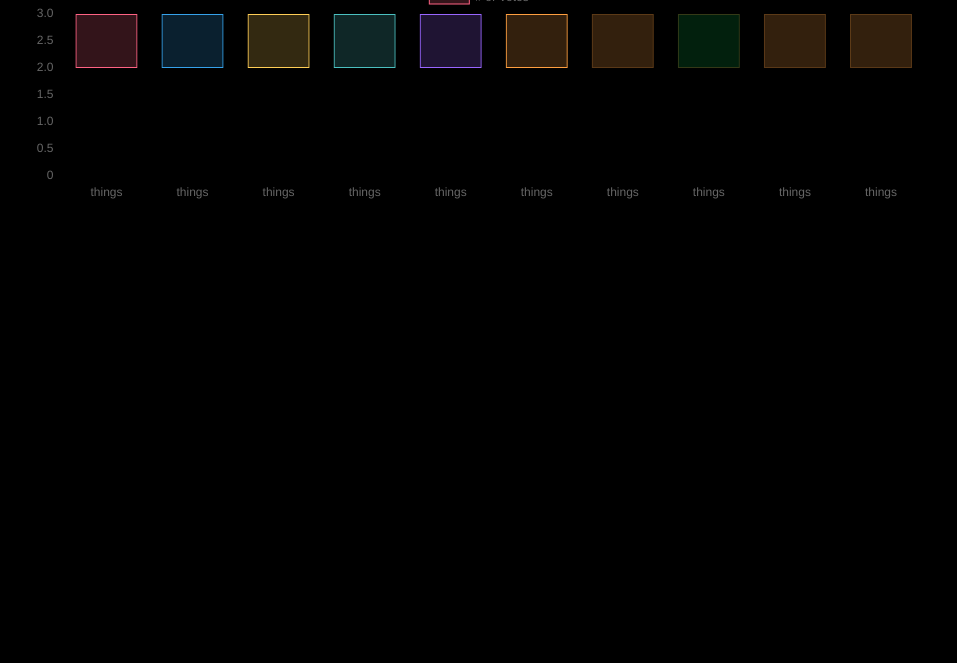
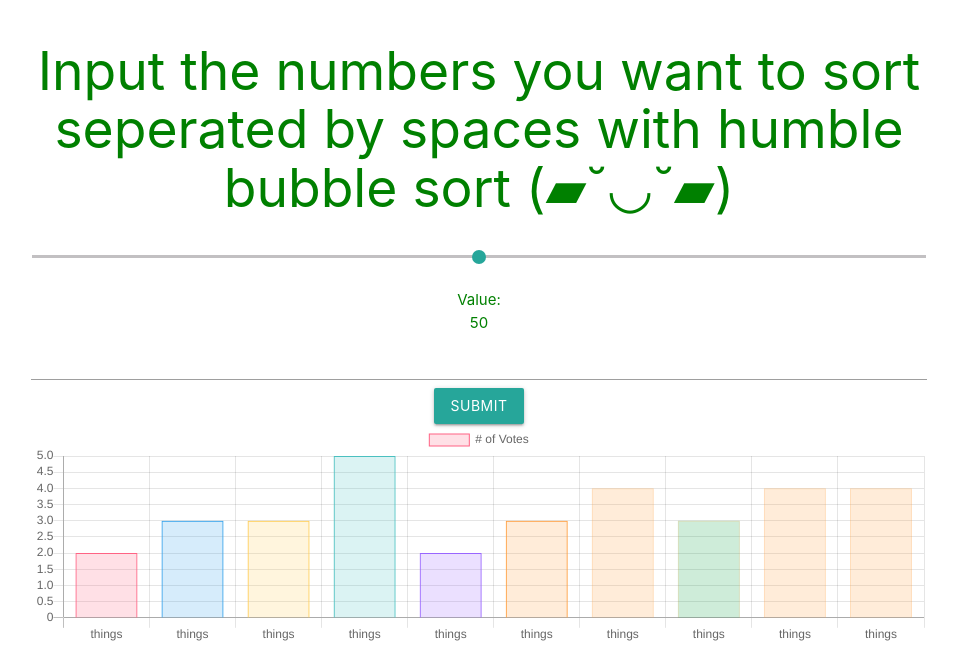
Before and after one commit to shyaboi/muhsortingalgos, a Flask app: page /bubbleSort in a window 1280 px wide. Shown: the part 452-1115 px from the top of the page, without its empty margins (161-1118 px from the left). Before the commit the page ends 651 px from the top, so only its background shows below. Run offline with Flask 2, Linux system fonts and the light colour scheme.

Commit message:
added materilize and a slider for random selection of numbers ;

```diff
--- a/static/js.js
+++ b/static/js.js
@@ -1,17 +1,29 @@
 var derta = [325, 333, 533, 452, 222, 344, 554, 366, 454, 634]
-
+var datts = [[12, 333, 3, 5, 2, 3,554,3,454,634],[13, 343, 33, 5, 44444444, 3,554,3,454,634],[325, 333, 533, 452, 222, 344,554,366,454,634],[2, 3, 3, 5, 2, 3,4,3,4,4]]
 var dertLen = derta.length
 
-// $( "#butt" ).click(()=> {
-  //   var str = $("#inpuut").val();
-  //   $.post("/", {"myData": datts},(data)=> {
-    //       $.each(data, function( index, value ) {
-      //           $( ".result" ).append(`<li>[${value}] : Array itteration index#: ${index}</li>`);
-      //         });
-      //   // console.log(data)
-      //   console.log(str)
-      // });
-      // })
+var slider = document.getElementById("test5");
+var slideVal = document.getElementById('val')
+// var output = document.getElementById("demo");
+// output.innerHTML = slider.value;
+
+slider.oninput = function() {
+  console.log(this.value)
+  slideVal.innerHTML = this.value
+}
+
+
+$( "#butt" ).click(()=> {
+  console.log(slideVal.innerHTML)
+    var str = $("#inpuut").val();
+    $.post("/", {"myData": str},(data)=> {
+          $.each(data, function( index, value ) {
+                $( ".result" ).append(`<li>[${value}] : Array itteration index#: ${index}</li>`);
+              });
+        // console.log(data)
+        console.log(str)
+      });
+      })
       var ctx = document.getElementById('myChart').getContext('2d');
       var myChart = new Chart(ctx, {
         type: 'bar',
@@ -81,13 +93,12 @@ var dertLen = derta.length
           });
           chart.update();
         }
-        var dattss = [[12, 333, 3, 5, 2, 3,554,3,454,634],[13, 343, 33, 5, 44444444, 3,554,3,454,634],[325, 333, 533, 452, 222, 344,554,366,454,634],[2, 3, 3, 5, 2, 3,4,3,4,4]]
    var two =  [2, 3, 3, 5, 2, 3,4,3,4,4]
 
     setTimeout(() => {
         for (let i = 0; i < two.length; i++) {
-
-          addData(myChart, 'things', two)
+            let twoo = two[i]
+          addData(myChart, 'things', twoo)
 
         }
       },4000);
--- a/static/style.css
+++ b/static/style.css
@@ -1,6 +1,6 @@
 body{
 text-align: center;
-    background: #000;
+    /* background: #000; */
     color: green;
 }
 
--- a/templates/bubsort.html
+++ b/templates/bubsort.html
@@ -1,14 +1,25 @@
 <!DOCTYPE html>
 <html lang="en">
   <head>
-    <meta charset="UTF-8">
-    <meta name="viewport" content="width=device-width, initial-scale=1.0">
-    <script src="https://code.jquery.com/jquery-3.5.1.js" integrity="sha256-QWo7LDvxbWT2tbbQ97B53yJnYU3WhH/C8ycbRAkjPDc=" crossorigin="anonymous"></script>
-    <link rel="stylesheet" href="../static/style.css">
+    <meta charset="UTF-8" />
+    <meta name="viewport" content="width=device-width, initial-scale=1.0" />
+    <script
+      src="https://code.jquery.com/jquery-3.5.1.js"
+      integrity="sha256-QWo7LDvxbWT2tbbQ97B53yJnYU3WhH/C8ycbRAkjPDc="
+      crossorigin="anonymous"
+    ></script>
+    <link rel="stylesheet" href="../static/style.css" />
     <!-- Compiled and minified CSS -->
-    <link rel="stylesheet" href="https://cdnjs.cloudflare.com/ajax/libs/materialize/1.0.0/css/materialize.min.css">
+    <link
+      rel="stylesheet"
+      href="https://cdnjs.cloudflare.com/ajax/libs/materialize/1.0.0/css/materialize.min.css"
+    />
     <!-- chart js cdn -->
-    <script src="https://cdnjs.cloudflare.com/ajax/libs/Chart.js/2.9.3/Chart.min.js" integrity="sha512-s+xg36jbIujB2S2VKfpGmlC3T5V2TF3lY48DX7u2r9XzGzgPsa6wTpOQA7J9iffvdeBN0q9tKzRxVxw1JviZPg==" crossorigin="anonymous"></script>
+    <script
+      src="https://cdnjs.cloudflare.com/ajax/libs/Chart.js/2.9.3/Chart.min.js"
+      integrity="sha512-s+xg36jbIujB2S2VKfpGmlC3T5V2TF3lY48DX7u2r9XzGzgPsa6wTpOQA7J9iffvdeBN0q9tKzRxVxw1JviZPg=="
+      crossorigin="anonymous"
+    ></script>
     <!-- Compiled and minified JavaScript -->
     <script src="https://cdnjs.cloudflare.com/ajax/libs/materialize/1.0.0/js/materialize.min.js"></script>
 
@@ -17,18 +28,42 @@
   <body>
     <div class="container">
       <h1>Humble Bubble Sort</h1>
-    <!-- <iframe width="560" height="315" src="https://www.youtube.com/embed/Cq7SMsQBEUw" frameborder="0" allow="accelerometer; autoplay; clipboard-write; encrypted-media; gyroscope; picture-in-picture" allowfullscreen> </iframe> -->
+      <iframe
+        width="560"
+        height="315"
+        src="https://www.youtube.com/embed/Cq7SMsQBEUw"
+        frameborder="0"
+        allow="accelerometer; autoplay; clipboard-write; encrypted-media; gyroscope; picture-in-picture"
+        allowfullscreen
+      >
+      </iframe>
       <!-- <form method="POST"> -->
-        <h2>Input the group of numbers you want to sort with humble bubble sort (▰˘◡˘▰)</h2>
-        <input id="inpuut" name="text">
-        <button id="butt" class="btn waves-effect waves-light" type="submit" name="action">Submit
+      <h2>
+        Input the numbers you want to sort seperated by spaces with humble
+        bubble sort (▰˘◡˘▰)
+      </h2>
+      <form action="#">
+        <p class="range-field">
+          <input type="range" id="test5" min="0" max="100" />
+        </p>
+        <div>
+          Value:
+          <div id="val">50</div>
+        </div>
+      </form>
+      <input id="inpuut" name="text" />
+      <button
+        id="butt"
+        class="btn waves-effect waves-light"
+        type="submit"
+        name="action"
+      >
+        Submit
       </button>
       <canvas id="myChart" width="400" height="100"></canvas>
       <!-- </form> -->
-    <ul  class="result">
-</ul>
+      <ul class="result"></ul>
     </div>
   </body>
   <script src="../static/js.js"></script>
-
 </html>
```
Lines whose indentation alone changed are shown as unchanged.
